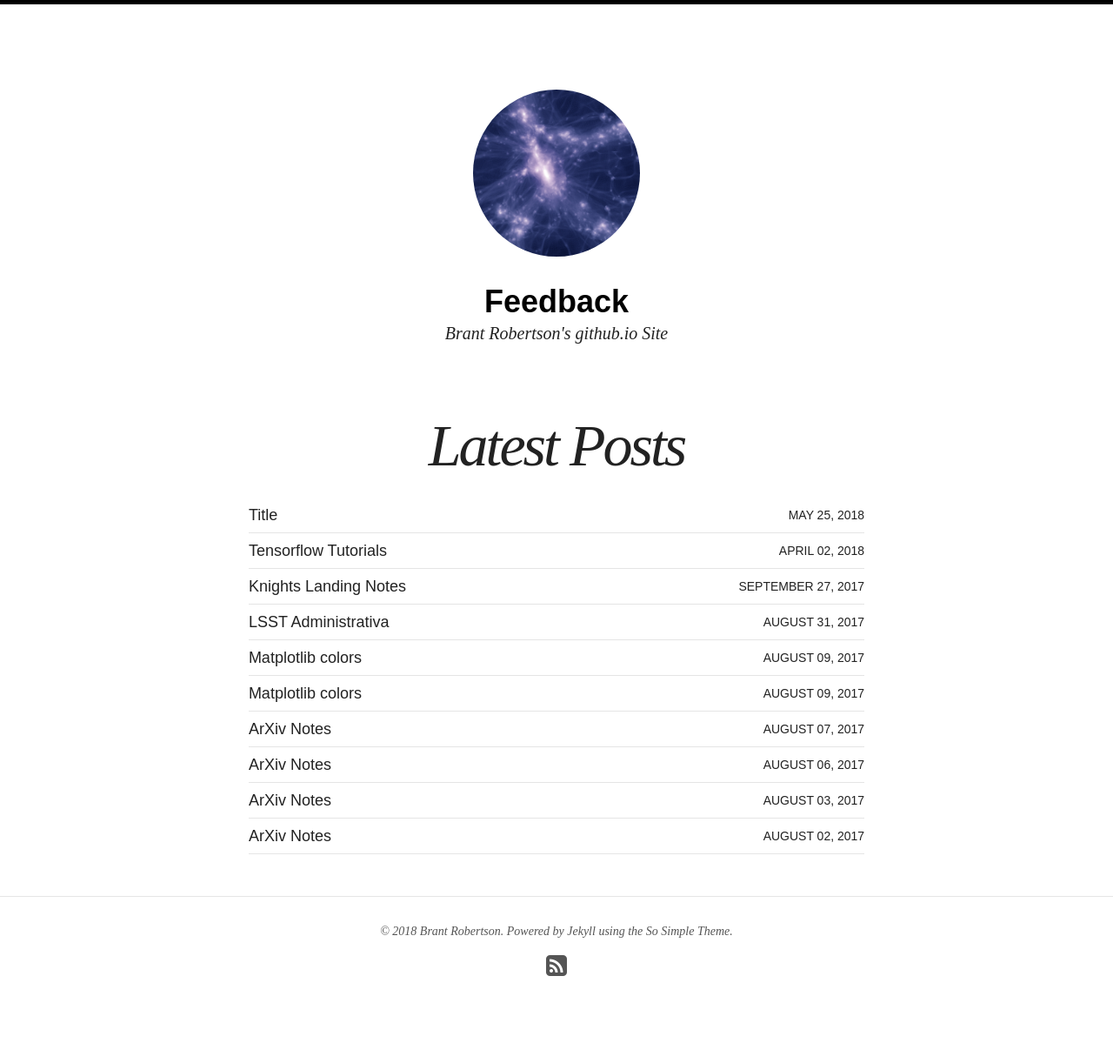
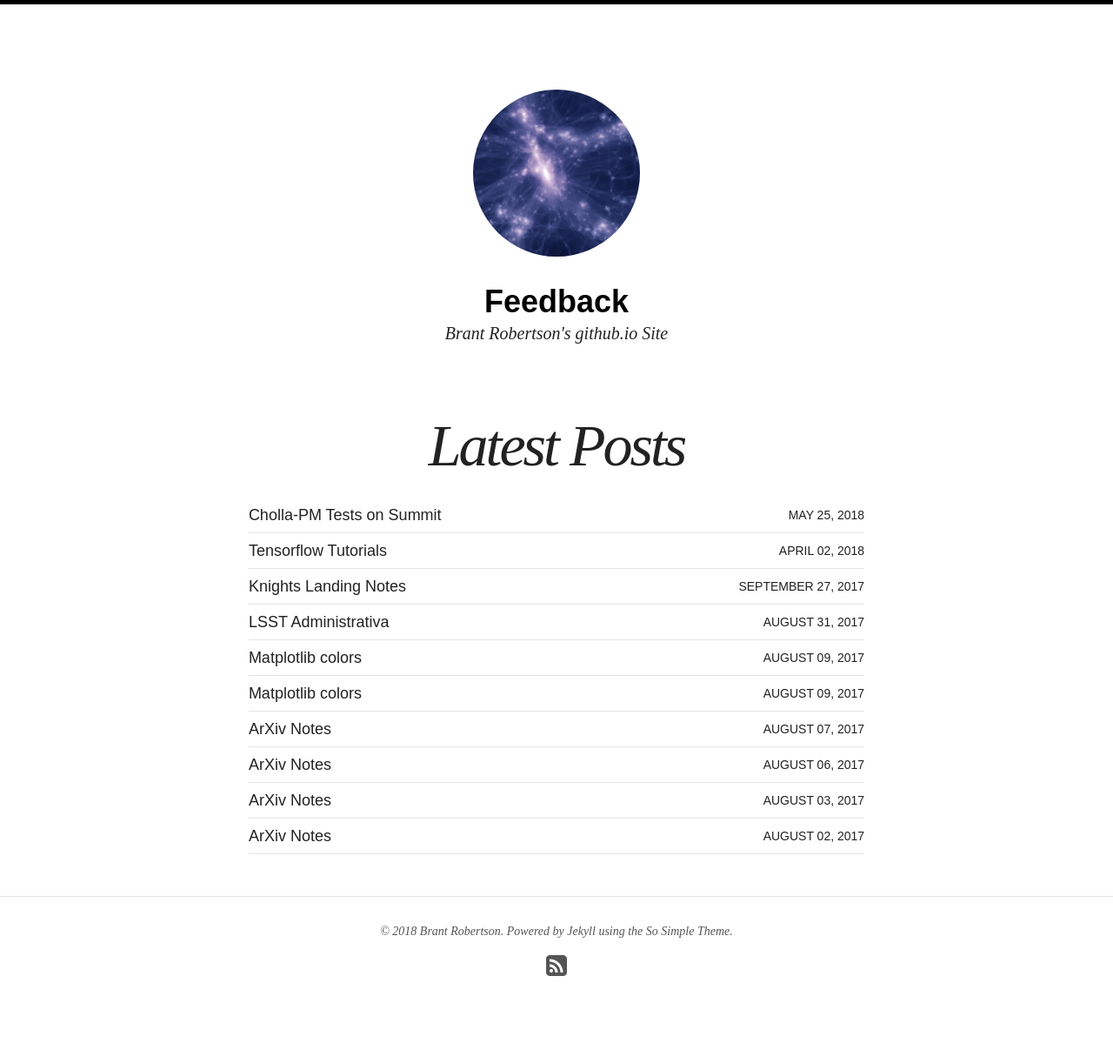
Before and after one commit to brantr/brantr.github.io, a Jekyll site: the page built from index.html, in a window 1280 px wide. Shown: the whole page at 87% size. Built offline with Jekyll 4.4.1, drawn with Linux system fonts in a browser that asks for light colours; nearby versions of some CDN libraries.

Commit message:
Forgot a title to Summit tests.

````diff
--- a/_posts/blog/2018-05-25-summit-tests.md
+++ b/_posts/blog/2018-05-25-summit-tests.md
@@ -1,7 +1,7 @@
 ---
 layout: post
 categories: blog
-title: Title
+title: Cholla-PM Tests on Summit
 use_math: true
 ---
 
@@ -188,7 +188,8 @@ The tests were run out of the directory:
 ```
 
 This directory contained the cholla-mp executable, the cosmo_tiling.txt file:
-```######################################
+```
+######################################
 # number of grid cells in the x dimension
 nx=256
 # number of grid cells in the y dimension
````
